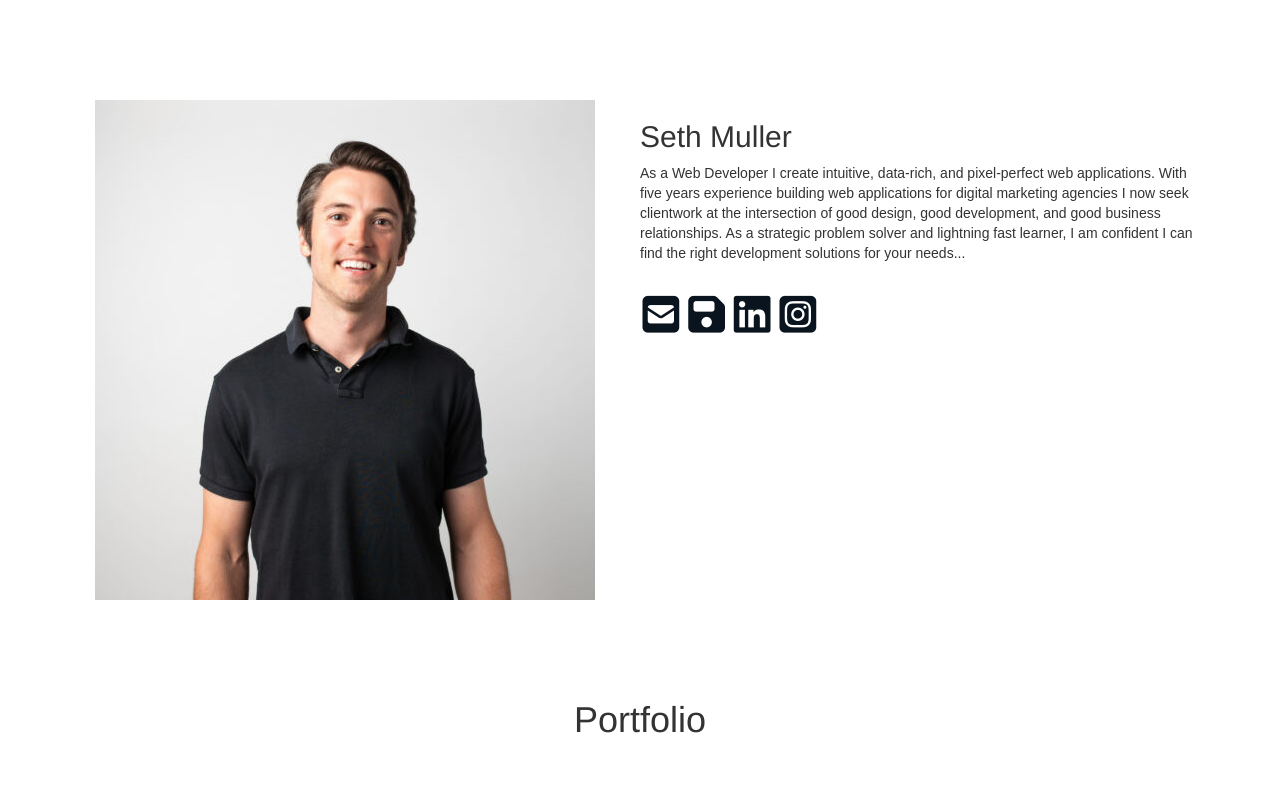
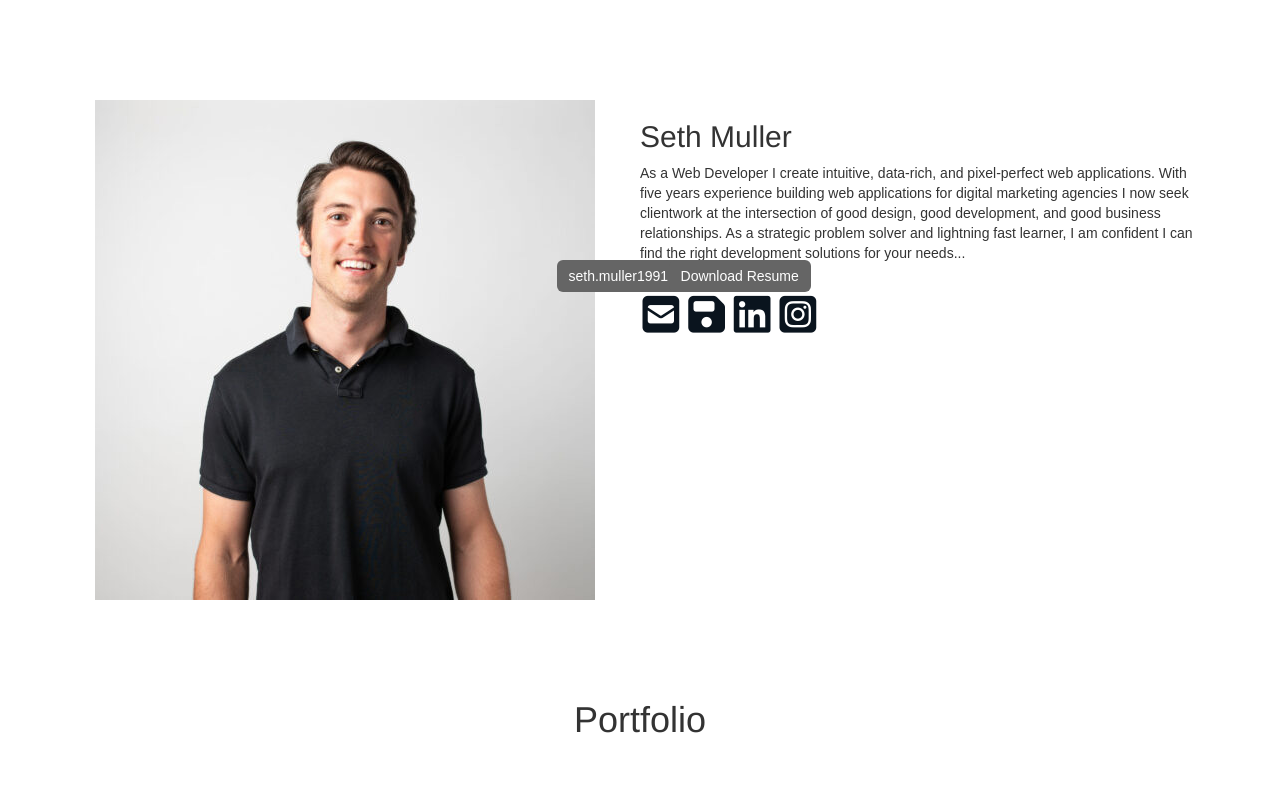
Before and after one commit to SethMuller9/SethMuller9.github.io, a plain HTML site: page index.html in a window 1280 px wide. Shown: the top 787 px of the page. Drawn offline with nearby package versions, Linux system fonts and the light colour scheme.

Commit message:
Update index.html

```diff
--- a/index.html
+++ b/index.html
@@ -90,7 +90,7 @@
 
     /* Tooltip text */
     .toooltip .toooltiptext {
-      visibility: hidden;
+      opacity: 0
       width: auto;
       background-color: black;
       color: #fff;
@@ -124,7 +124,7 @@
 
     /* Show the tooltip text when you mouse over the tooltip container */
     .toooltip:hover .toooltiptext {
-      visibility: visible;
+      opacity: 1;
     }
     i{
       color: #0A141E;
@@ -152,7 +152,7 @@
             </a>
             <a target="_blank" href="./images/Resume5-20.pdf" class="toooltip">
               <i class="fas fa-3x fa-save"></i>
-              <span class="toooltiptext toooltip-2">View Resume</span>
+              <span class="toooltiptext toooltip-2">Download&nbsp;Resume</span>
             </a>
             <a class="toooltip" target="_blank" href="https://www.linkedin.com/in/sethdmuller/">
               <i  class="fa-3x fab fa-linkedin"></i>
```
